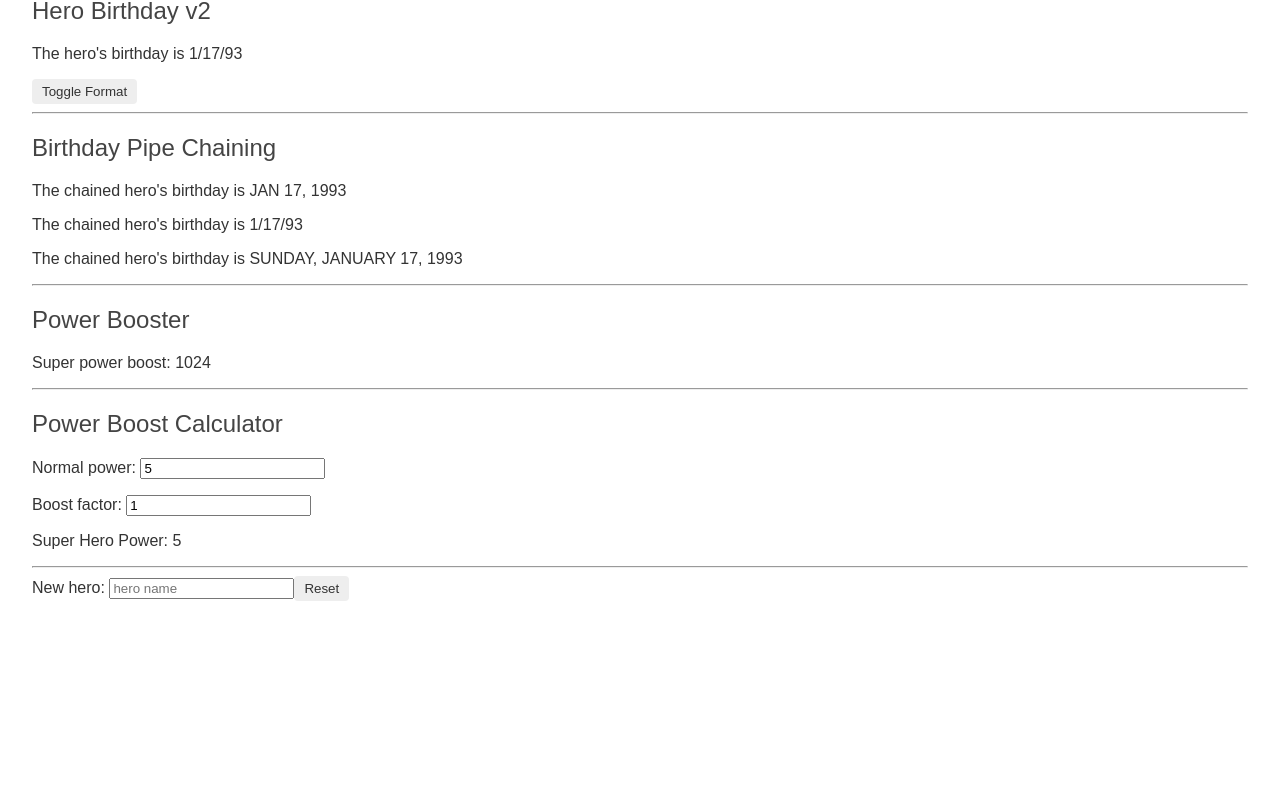
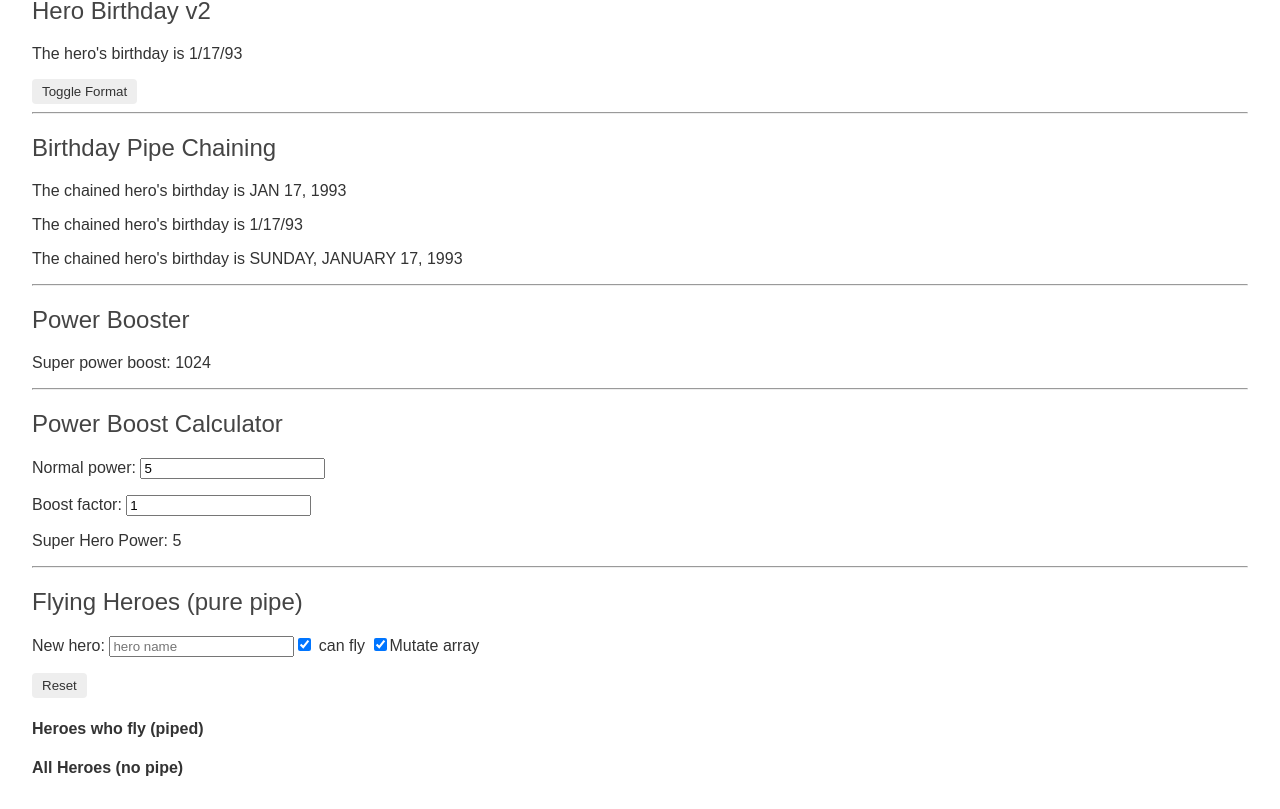
Before and after one commit to hong-il/node-angular-typescript-pipes, an Angular app: page / in a window 1280 px wide. Shown: the part 532-1341 px from the top of the page. Before the commit the page ends 1165 px from the top, so only its background shows below. Built offline with nearby package versions, Linux system fonts and the light colour scheme.

Commit message:
Create pipe - pipes and change detection

```diff
--- a/src/app/app.module.ts
+++ b/src/app/app.module.ts
@@ -9,6 +9,7 @@ import { PowerBoosterComponent } from './power-booster.component';
 import { PowerBoostCalculatorComponent } from './power-boost-calculator.component';
 import { ExponentialStrengthPipe } from './exponential-strength.pipe';
 import { FlyingHeroesComponent } from './flying-heroes.component';
+import { FlyingHeroesPipe } from './flying-heroes.pipe';
 
 @NgModule({
   declarations: [
@@ -18,7 +19,8 @@ import { FlyingHeroesComponent } from './flying-heroes.component';
     PowerBoosterComponent,
     PowerBoostCalculatorComponent,
     ExponentialStrengthPipe,
-    FlyingHeroesComponent
+    FlyingHeroesComponent,
+    FlyingHeroesPipe
   ],
   imports: [
     BrowserModule,
--- a/src/app/flying-heroes.component.html
+++ b/src/app/flying-heroes.component.html
@@ -1,8 +1,26 @@
+<h2>{{title}}</h2>
+<p>
 New hero:
   <input type="text" #box
           (keyup.enter)="addHero(box.value); box.value=''"
           placeholder="hero name">
+  <input id="can-fly" type="checkbox" [(ngModel)]="canFly"> can fly
+  <input id="mutate" type="checkbox" [(ngModel)]="mutate">Mutate array
+</p>
+<p>
   <button (click)="reset()">Reset</button>
+</p>
+
+<h4>Heroes who fly (piped)</h4>
+<div id="flyers">
+  <div *ngFor="let hero of (heroes | flyingHeroes)">
+    {{hero.name}}
+  </div>
+</div>
+
+<h4>All Heroes (no pipe)</h4>
+<div id="all">
   <div *ngFor="let hero of heroes">
     {{hero.name}}
   </div>
+</div>
--- a/src/app/flying-heroes.component.ts
+++ b/src/app/flying-heroes.component.ts
@@ -10,14 +10,23 @@ import { HEROES } from './heroes';
 export class FlyingHeroesComponent {
     heroes: any[] = [];
     canFly = true;
+    mutate = true;
+    title = 'Flying Heroes (pure pipe)';
+
     constructor() { this.reset(); }
 
     addHero(name: string) {
       name = name.trim();
       if (!name) { return; }
       let hero = {name, canFly: this.canFly};
-      this.heroes.push(hero);
+
+      if (this.mutate) {
+        this.heroes.push(hero);
+      }
+      else {
+        this.heroes = this.heroes.concat(hero);
+      }
     }
 
     reset() { this.heroes = HEROES.slice(); }
-}
+  }
--- /dev/null
+++ b/src/app/flying-heroes.pipe.ts
@@ -0,0 +1,10 @@
+import { Pipe, PipeTransform } from '@angular/core';
+
+import { Flyer } from './heroes';
+
+@Pipe({ name: 'flyingHeroes' })
+export class FlyingHeroesPipe implements PipeTransform {
+  transform(allHeroes: Flyer[]) {
+    return allHeroes.filter(hero => hero.canFly);
+  }
+}
```
